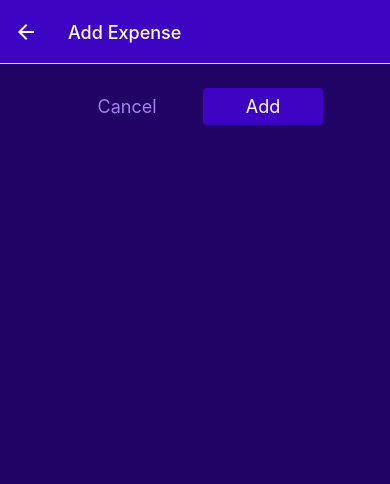
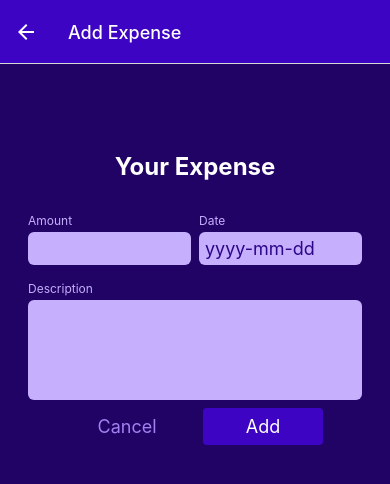
Before and after one commit to christosno/expense-tracker, a React Native app: screen /ManageExpense in a window 390 px wide. Shown: the top 484 px of the page. Built offline with nearby package versions, Linux system fonts and the light colour scheme.

Commit message:
implement the create and update functionality

```diff
--- /dev/null
+++ b/components/ManageExpense/ExpenseForm.js
@@ -0,0 +1,108 @@
+import { useState, useContext } from "react";
+import { View, Text, StyleSheet } from "react-native";
+
+import { ExpenseContext } from "../../store/expense-contex";
+import Input from "./Input";
+import Button from "../UI/Button";
+
+function ExpenseForm({ onCancel, onSubmit, expenseId }) {
+
+    const { expenses } = useContext(ExpenseContext);
+    const expense = expenses.find((expense) => expense.id === expenseId)
+
+    const intialExpense = {
+        amount: expense?.amount.toString() || "",
+        date: expense?.date.toISOString().slice(0, 10) || "",
+        description: expense?.description || "",
+    }
+
+    const [inputValue, setInputValue] = useState(intialExpense);
+
+    console.log(inputValue);
+
+    function inputChangeHandler(inputIdentifier, enteredValue) {
+        setInputValue((prevValue) => ({
+            ...prevValue,
+            [inputIdentifier]: enteredValue,
+        }))
+    }
+
+    function submitHnadler() {
+        const expenseData = {
+            amount: +inputValue.amount,
+            date: new Date(inputValue.date),
+            description: inputValue.description,
+        }
+        onSubmit(expenseData);
+    }
+
+    return (
+        <View style={styles.form}>
+            <Text style={styles.title}>Your Expense</Text>
+            <View style={styles.inputsRow}>
+                <Input
+                    style={styles.rowInput}
+                    label="Amount"
+                    textInputConfig={{
+                        keyboardType: "decimal-pad",
+                        onChangeText: (amountValue) => inputChangeHandler("amount", amountValue),
+                        value: inputValue.amount,
+                    }} />
+                <Input
+                    style={styles.rowInput}
+                    label="Date"
+                    textInputConfig={{
+                        placeholder: "yyyy-mm-dd",
+                        maxlenght: 10,
+                        onChangeText: (dateValue) => inputChangeHandler("date", dateValue),
+                        value: inputValue.date,
+                    }}
+                />
+            </View>
+            <Input
+                label="Description"
+                textInputConfig={{
+                    multiline: true,
+                    onChangeText: (descriptionValue) => inputChangeHandler("description", descriptionValue),
+                    value: inputValue.description,
+                }}
+            />
+            <View style={styles.buttons}>
+                <Button style={styles.button} mode="flat" onPress={onCancel}>Cancel</Button>
+                <Button style={styles.button} onPress={submitHnadler}>{expenseId ? "Update" : "Add"}</Button>
+            </View>
+        </View>
+    )
+}
+
+
+export default ExpenseForm;
+
+export const styles = StyleSheet.create({
+    form: {
+        marginTop: 40
+    },
+    title: {
+        fontSize: 24,
+        color: "white",
+        fontWeight: "bold",
+        marginVertical: 24,
+        textAlign: "center",
+    },
+    inputsRow: {
+        flexDirection: "row",
+        justifyContent: "space-between",
+    },
+    rowInput: {
+        flex: 1,
+    },
+    buttons: {
+        flexDirection: "row",
+        justifyContent: "center",
+        alignItems: "center",
+    },
+    button: {
+        minWidth: 120,
+        marginHorizontal: 8,
+    },
+})
--- /dev/null
+++ b/components/ManageExpense/Input.js
@@ -0,0 +1,45 @@
+import { TextInput, View, Text, StyleSheet } from "react-native";
+
+import { GlobalStyles } from "../../constants/style";
+
+function Input({ label, style, textInputConfig }) {
+
+    const inputStyle = [styles.input];
+
+    if (textInputConfig && textInputConfig?.multiline) {
+        inputStyle.push(styles.inputMultiline)
+    }
+
+    return (
+        <View style={[styles.inputContainer, style]}>
+            <Text style={styles.label}>{label}</Text>
+            <TextInput style={inputStyle} {...textInputConfig} />
+        </View>
+    )
+}
+
+
+export default Input;
+
+const styles = StyleSheet.create({
+    inputContainer: {
+        marginHorizontal: 4,
+        marginVertical: 8,
+    },
+    label: {
+        fontSize: 12,
+        color: GlobalStyles.colors.primary100,
+        marginBottom: 4,
+    },
+    input: {
+        backgroundColor: GlobalStyles.colors.primary100,
+        padding: 6,
+        borderRadius: 6,
+        fontSize: 18,
+        color: GlobalStyles.colors.primary700,
+    },
+    inputMultiline: {
+        minHeight: 100,
+        textAlignVertical: "top",
+    }
+})
--- a/screens/ManageExpense.js
+++ b/screens/ManageExpense.js
@@ -2,9 +2,9 @@
 import { ExpenseContext } from "../store/expense-contex";
 import { View, Text, StyleSheet } from "react-native";
 import IconButton from "../components/UI/IconButton";
-import Button from "../components/UI/Button";
 
 import { GlobalStyles } from "../constants/style";
+import ExpenseForm from "../components/ManageExpense/ExpenseForm";
 
 function ManageExpense({ route, navigation }) {
     const expenseId = route.params?.expenseId
@@ -28,32 +28,23 @@
         navigation.goBack();
     }
 
-    function confirmHandler() {
+    function confirmHandler(expenseData) {
         console.log("Confirm");
         if (expenseId) {
-            updateExpense(expenseId, {
-                description: "Update Test",
-                amount: 11.00,
-                date: new Date(2024, 1, 6)
-            });
+            updateExpense(expenseId, expenseData);
         } else {
-            addExpense(
-                {
-                    description: "Test",
-                    amount: 10.00,
-                    date: new Date(2024, 1, 6),
-                }
-            );
+            addExpense(expenseData);
         }
         navigation.goBack();
     }
 
     return (
         <View style={styles.constainer}>
-            <View style={styles.buttons}>
-                <Button style={styles.button} mode="flat" onPress={cancelHandler}>Cancel</Button>
-                <Button style={styles.button} onPress={confirmHandler}>{expenseId ? "Update" : "Add"}</Button>
-            </View>
+            <ExpenseForm
+                onCancel={cancelHandler}
+                onSubmit={confirmHandler}
+                expenseId={expenseId}
+            />
             {expenseId ? (
                 <View style={styles.deleteContainer}>
                     <IconButton icon="trash" color={GlobalStyles.colors.error500} size={36} onPress={deleteExpenseHandler} />
@@ -65,20 +56,12 @@
 
 export default ManageExpense;
 
+
 const styles = StyleSheet.create({
     constainer: {
         flex: 1,
         padding: 24,
         backgroundColor: GlobalStyles.colors.primary800,
-    },
-    buttons: {
-        flexDirection: "row",
-        justifyContent: "center",
-        alignItems: "center",
-    },
-    button: {
-        minWidth: 120,
-        marginHorizontal: 8,
     },
     deleteContainer: {
         marginTop: 24,
```
